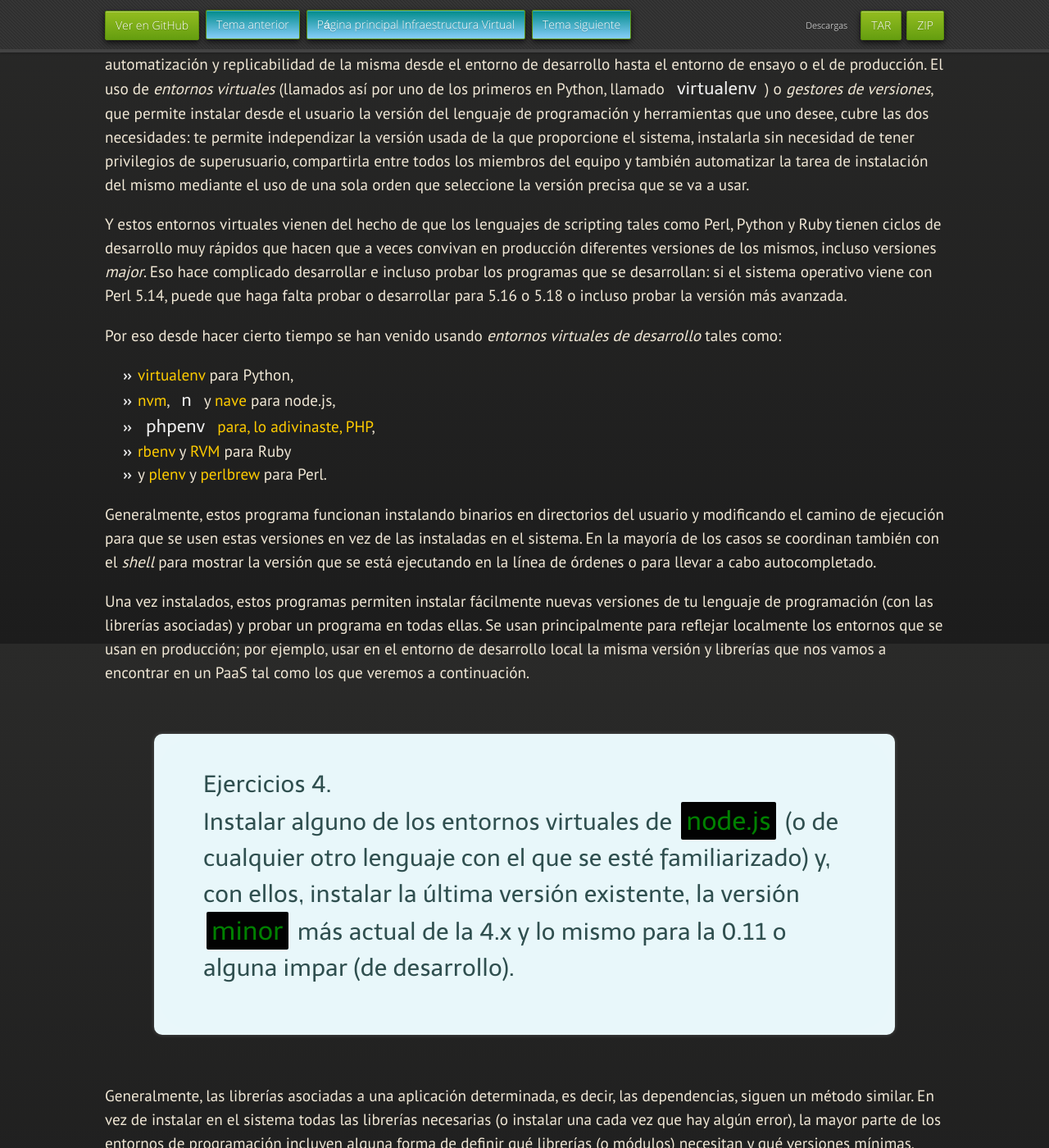
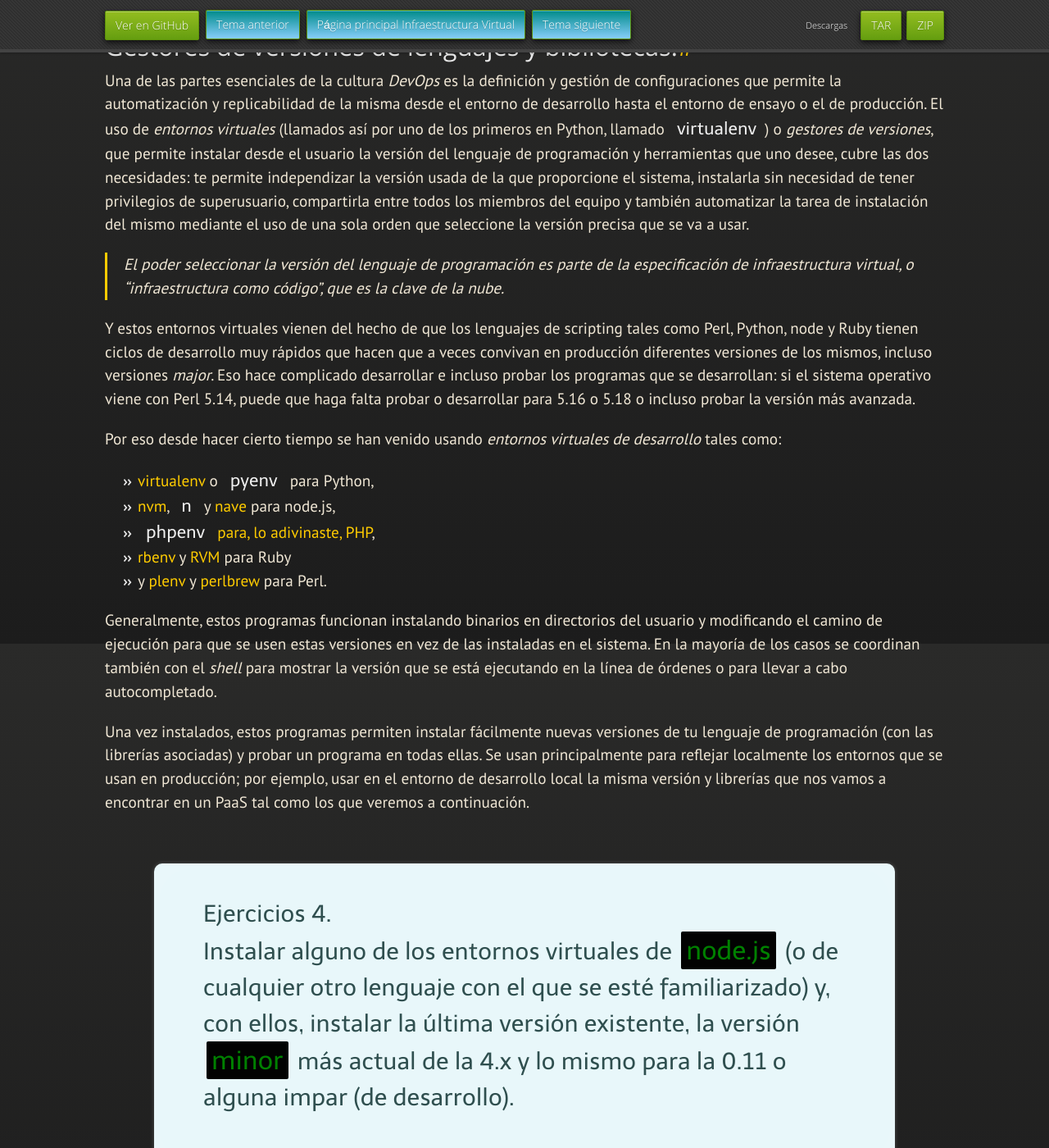
Before and after one commit to JJ/IV, a Jekyll site: the page built from documentos/temas/Desarrollo_basado_en_pruebas.md, in a window 1280 px wide and 1400 px high, scrolled down 11815 px. Shown: the whole window at 82% size. Built offline with Jekyll 4.4.1, drawn with Linux system fonts in a browser that asks for light colours; nearby versions of some CDN libraries; some web fonts are replaced; our own code applies the rules of GitHub Pages for plain Markdown files; some of the changed text lies outside the part shown.

Commit message:
Sync documentos/temas/Desarrollo_basado_en_pruebas.md de master a gh-pages

```diff
--- a/documentos/temas/Desarrollo_basado_en_pruebas.md
+++ b/documentos/temas/Desarrollo_basado_en_pruebas.md
@@ -502,6 +502,8 @@
 
 * JUnit es el más cercano en Java.
 
+* Perl 6 usa prove6, pero también zef si se trata de usarlo sobre un módulo.
+
 Cada lenguaje incluye este tipo de marcos, sea como parte de su
 distribución base o como parte de alguna biblioteca popular.
 
@@ -531,7 +533,12 @@
 de instalación del mismo mediante el uso de una sola orden que
 seleccione la versión precisa que se va a usar.
 
-Y estos entornos virtuales vienen del hecho de que los lenguajes de scripting tales como Perl, Python y Ruby tienen
+> El poder seleccionar la versión del lenguaje de programación es
+> parte de la especificación de infraestructura virtual, o
+> "infraestructura como código", que es la clave de la nube.
+
+Y estos entornos virtuales vienen del hecho de que los lenguajes de
+scripting tales como Perl, Python, node y Ruby tienen
 ciclos de desarrollo muy rápidos que hacen que a veces convivan en
 producción diferentes versiones de los mismos, incluso versiones
 *major*. Eso hace complicado desarrollar e incluso probar los
@@ -542,13 +549,13 @@
 Por eso desde hacer cierto tiempo se han venido usando *entornos
 virtuales de desarrollo* tales como:
 
-*  [virtualenv](https://virtualenv.pypa.io/en/latest/) para Python,
+*  [virtualenv](https://virtualenv.pypa.io/en/latest/) o `pyenv` para Python,
 *  [nvm](https://github.com/creationix/nvm), [`n`](https://github.com/tj/n) y [nave](https://github.com/isaacs/nave) para node.js,
 *  [`phpenv` para, lo adivinaste, PHP](https://github.com/phpenv/phpenv),
 *  [rbenv](https://github.com/sstephenson/rbenv) y [RVM](https://rvm.io) para Ruby
 *  y [plenv](https://github.com/tokuhirom/plenv) y [perlbrew](https://perlbrew.pl) para Perl.
 
-Generalmente, estos programa funcionan instalando binarios en
+Generalmente, estos programas funcionan instalando binarios en
 directorios del usuario y modificando el camino de ejecución para que
 se usen estas versiones en vez de las instaladas en el sistema. En la
 mayoría de los casos se coordinan también con el *shell* para mostrar
@@ -564,7 +571,6 @@
 veremos a continuación.
 
 <div class='ejercicios' markdown='1'>
-
 Instalar alguno de los entornos virtuales de `node.js` (o de cualquier
 otro lenguaje con el que se esté familiarizado) y, con ellos,
 instalar la última versión existente, la versión `minor` más actual
@@ -588,14 +594,16 @@
 *JJ, 2-1*, por ejemplo. Este sería el *modelo* sobre el que vamos a
 basar la aplicación.
 
-El objeto básico, por tanto, será la `Apuesta` que irá asociada a un `Partido`.
+El objeto básico, por tanto, será la `Apuesta` que irá asociada a un
+`Partido`. El el mismo objeto que hemos venido usando hasta ahora, y
+está en [este repositorio](https://github.com/JJ/desarrollo-basado-pruebas)
 
 <div class='ejercicios'  markdown="1">
 
-Como ejercicio, algo ligeramente diferente: una web para calificar
+Como ejercicio, algo ligeramente diferente: un servicio web para calificar
 las empresas en las que hacen prácticas los alumnos.
 
-Las acciones serían
+Las acciones podrían incluir
 
 * Crear empresa
 * Listar calificaciones para cada empresa
@@ -608,15 +616,15 @@
 
 Se trata de hacer una aplicación simple que se pueda hacer rápidamente
 con un generador de aplicaciones como los que incluyen diferentes
-marcos MVC. Si cuesta mucho trabajo, simplemente prepara una
+*microframeworks*. Si cuesta mucho trabajo, simplemente prepara una
 aplicación que puedas usar más adelante en el resto de los ejercicios.
 
 </div>
 
 
-La aplicación tendrá más adelante un interfaz web, pero por lo pronto,
+La aplicación tendrá más adelante un API REST, pero por lo pronto,
 y a efectos de la prueba continua de más adelante, vamos a quedarnos
-solo con un pequeño programa que sirva para ver que funciona.
+solo con un pequeño módulo que sirva para ver que funciona.
 
 <div class='ejercicios'>
 
@@ -686,7 +694,9 @@
 van desde el uso de diferentes generadores (de hojas CSS a partir de
 un lenguaje, por ejemplo) hasta la *minificación* o "compresión" de un
 programa hasta que ocupe el mínimo espacio posible, para que sea más
-*amigable* para móviles y otros dispositivos sin mucho ancho de banda.
+*amigable* para móviles y otros dispositivos sin mucho ancho de banda,
+o por supuesto últimamente para *transpilación*, o conversión de un
+lenguaje al código fuente de otro lenguaje, típicamente JavaScript o node.
 
 Todos los lenguajes de programación tienen su propia [herramienta de construcción](https://en.wikipedia.org/wiki/Build_automation),  de las
 cuales la más conocida y veterana es la
@@ -708,11 +718,10 @@
 para Scala, Rake para Ruby y otras muchas.
 
 En node.js se utilizan principalmente dos:
-[Grunt](https://gruntjs.com) y [Gulp](https://gulpjs.com), aunque
-también han aparecido
-últimamente
-[Broccoli y mimosa](https://www.freelancinggig.com/blog/2017/05/18/grunt-vs-cake-vs-gulp-vs-broccoli-js-task-runners-comparison-2017/),
-así como [Brunch y webpack](https://brunch.io/docs/why-brunch).
+[Grunt](https://gruntjs.com) y [Gulp](https://gulpjs.com),
+así como [Brunch y webpack](https://brunch.io/docs/why-brunch), pero
+el mismo npm tiene muchas características de una herramienta de
+construcción.
 
 >Aquí podíamos hacer una breve disquisición sobre
 >[el código y la configuración](https://coding.abel.nu/2013/06/code-or-configuration-or-configuration-in-code/),
@@ -788,7 +797,15 @@
 tarea (en este caso, la que genera la documentación), la carga de la
 tarea y finalmente el registro de la tarea.
 
-Vayamos con la primera parte. Primero, le indicamos cuál es el fichero `package.json` que usamos. Este fichero tiene una serie de variables de configuración que podremos usar en el Gruntfile (pero que, por lo pronto, no vamos a hacerlo). Luego, definimos la tarea llamada `docco`, que a su vez tiene una subtarea llamada `debug`: toma los fuentes contenidos en el array indicado y deposita la salida en el directorio que le indicamos. No existe en Grunt una forma general de expresar este tipo de dependencias como en los Makefiles, solo una buena práctica: usar `src`, por ejemplo, para las fuentes.
+Vayamos con la primera parte. Primero, le indicamos cuál es el fichero
+`package.json` que usamos. Este fichero tiene una serie de variables
+de configuración que podremos usar en el Gruntfile (pero que, por lo
+pronto, no vamos a hacerlo). Luego, definimos la tarea llamada
+`docco`, que a su vez tiene una subtarea llamada `debug`: toma los
+fuentes contenidos en el array indicado y deposita la salida en el
+directorio que le indicamos. No existe en Grunt una forma general de
+expresar este tipo de dependencias como en los Makefiles, solo una
+buena práctica: usar `src`, por ejemplo, para las fuentes.
 
 La siguiente parte carga el plugin de `grunt` necesario para ejecutar `docco`. Y finalmente, con `grunt.registerTask('default', ['docco']);` indicamos que la tarea que ejecuta docco es la que se ejecutará por defecto simplemente ejecutando `grunt`. También se puede ejecutar con `grunt docco` o `grunt docco:debug` que sacará esto en el terminal:
 
@@ -815,6 +832,15 @@
 
 ## Añadiendo integración continua
 
+La integración continua es un tipo de acción que se ejecuta cuando
+sucede algún evento en un repo; en general, se tratará de hacer pasar
+tests sobre la base de código cada vez que algo se quiera incorporar a
+la rama máster. Se habla de *integración continua* en oposición a
+ciclos sucesivos de desarrollo, prueba y producción. En la nube, en
+general, se usan entornos de desarrollo continuo donde siempre que el
+código pasa los tests se incorpora a máster y todo lo que hay en
+máster se pasa a producción.
+
 A un primer nivel, la integración continua consiste en integrar los
 cambios hechos por un miembro del equipo en el momento que estén y
 pasen los tests. Pero eso, efectivamente, significa que deben pasar
@@ -838,7 +864,15 @@
 [Jenkins](https://jenkins.io/). Para usar Jenkins puedes instalarlo en tu propio
 ordenador, en un servidor propio en la nube o en [algún servicio en la nube](https://wiki.jenkins.io/display/JENKINS/Commercial+Support). Sin embargo, hay otros sistemas como [Travis](https://travis-ci.org) o
 [Shippable](https://www.shippable.com/) que podemos usar también desde
-la nube.
+la nube. Hay otros muchos, como Circle-CI o AppVeyor, y todos ellos
+tienen servicios gratuitos para proyectos open source.
+
+Los sitios de alojamiento de git como Gitlab o Github tienen también
+un sistema de acciones o *ganchos* que se ejecutan cada vez que sucede
+algún evento en el sistema. Como estas acciones son más amplias,
+engloban integración continua y se puede, por tanto, incluir en el
+propio repo, con la ventaja de poder usar el API del mismo para pasar
+algún tipo de tests.
 
 Para trabajar con estos sistemas, generalmente hay que ejecutar estos
 tres pasos:
@@ -903,6 +937,10 @@
   subdirectorio y ejecutamos `mocha` tal como lo hemos hecho
   anteriormente.
 
+Cada web tendrá sus propias órdenes para configurarlo; aunque Travis
+es un poco estándar y otros sitios permiten importar la configuración
+o usarla con ligeras variantes.
+
 El resultado
 [aparecerá en la web](https://travis-ci.org/JJ/desarrollo-basado-pruebas)
 y también se enviará por correo electrónico. Y te da también un
@@ -912,11 +950,15 @@
 Si el informe indica que las pruebas son correctas, se puede proceder al despliegue. Pero eso
 ya será en la siguiente clase.
 
-> Configurar integración continua para nuestra aplicación usando Travis o algún otro sitio.
+<div class='ejercicios' markdown='1'>
+
+Configurar integración continua para nuestra aplicación usando Travis o algún otro sitio.
+</div>
 
 Esta configuración es esencial por varias razones: primero, porque nos
 permite ser conscientes de todo lo necesario para desplegar nuestra
-aplicación. Segundo, porque al crear tests integramos el paso de
+aplicación, y por tanto es una forma alternativa de describir la
+infraestructura virtual. Segundo, porque al crear tests integramos el paso de
 control de calidad en el desarrollo. Y, finalmente, porque la
 integración continua y los tests correspondientes son un paso esencial
 para el despliegue continuo, que se verá más adelante.
```
Also changed, not shown: other parts of documentos/temas/Desarrollo_basado_en_pruebas.md (+2 -2 lines).
